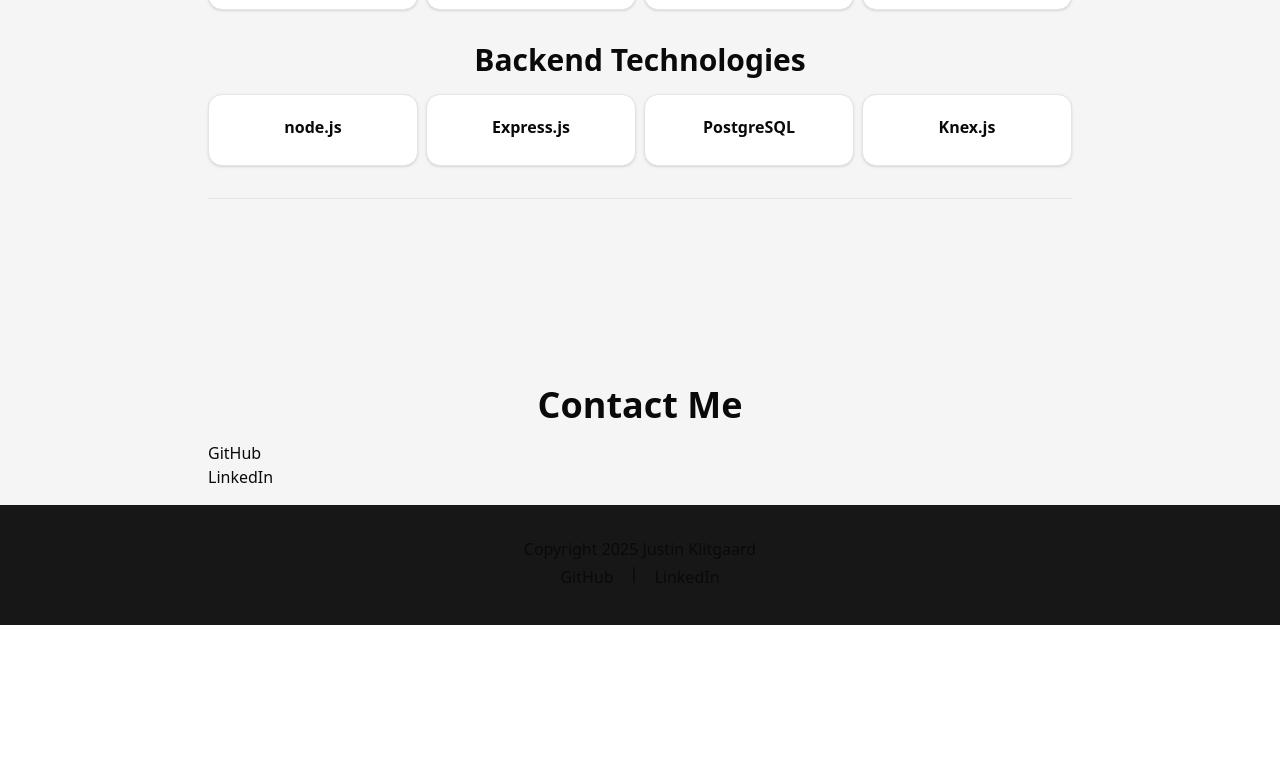
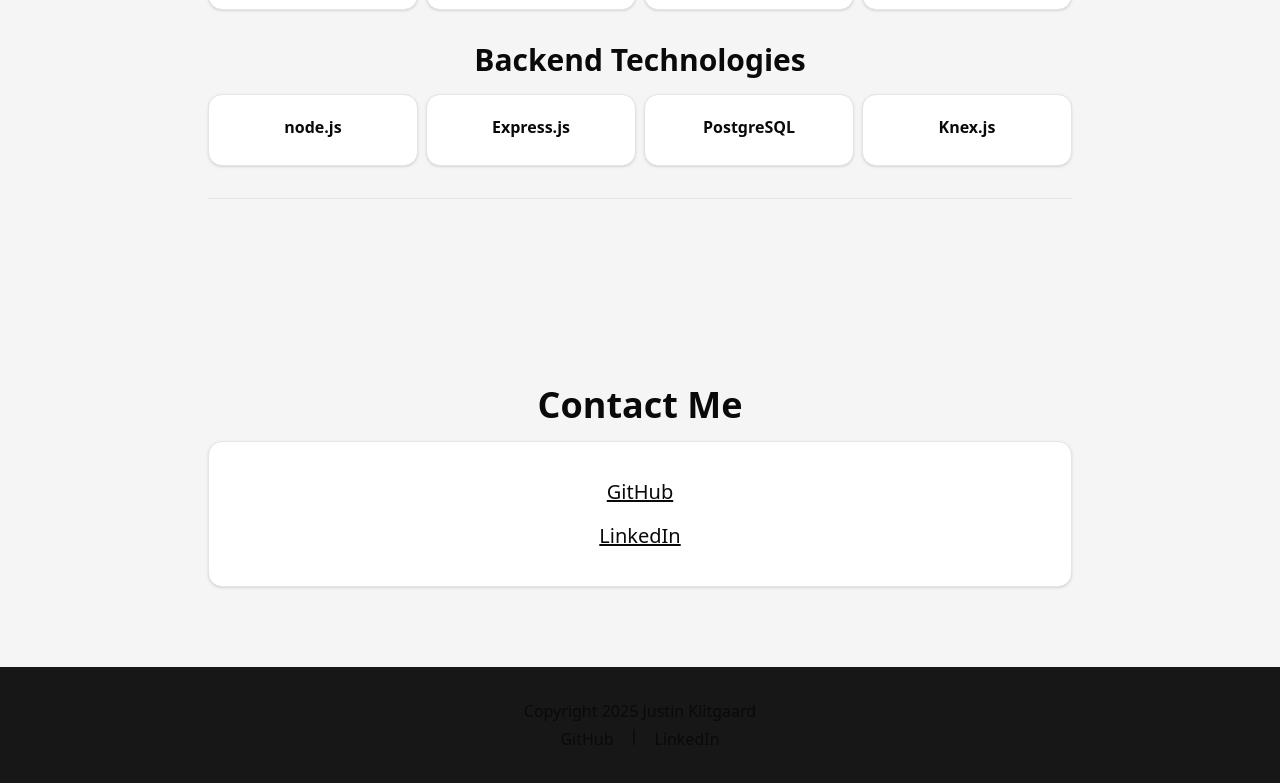
Before and after one commit to Justin-K-Ellis/react-personal-site, a React (Vite) app: page / in a window 1280 px wide. Shown: the part 1875-2658 px from the top of the page. Before the commit the page ends 2500 px from the top, so only its background shows below. Built offline with nearby package versions, Linux system fonts and the light colour scheme.

Commit message:
feat: update layout

```diff
--- a/src/components/Contact.tsx
+++ b/src/components/Contact.tsx
@@ -1,16 +1,41 @@
+import {
+  Card,
+  CardAction,
+  CardContent,
+  CardDescription,
+  CardFooter,
+  CardHeader,
+  CardTitle,
+} from "@/components/ui/card";
+
 import text from "../assets/text.json";
 import Title from "./Title";
+import LinkStyling from "./LinkStyling";
 
 export default function Contact() {
   return (
-    <section id="contact">
+    <section id="contact" className="mb-8 md:mb-16">
       <Title text="Contact Me" />
-      <p>
-        <a href={text.contact.github}>GitHub</a>
-      </p>
-      <p>
-        <a href={text.contact.linkedin}>LinkedIn</a>
-      </p>
+      <Card>
+        <CardContent className="p-2">
+          <ul className="flex flex-col justify-center items-center gap-2">
+            <li>
+              <LinkStyling>
+                <a href={text.contact.github} className="text-xl underline">
+                  GitHub
+                </a>
+              </LinkStyling>
+            </li>
+            <li>
+              <LinkStyling>
+                <a href={text.contact.linkedin} className="text-xl underline">
+                  LinkedIn
+                </a>
+              </LinkStyling>
+            </li>
+          </ul>
+        </CardContent>
+      </Card>
     </section>
   );
 }
```
